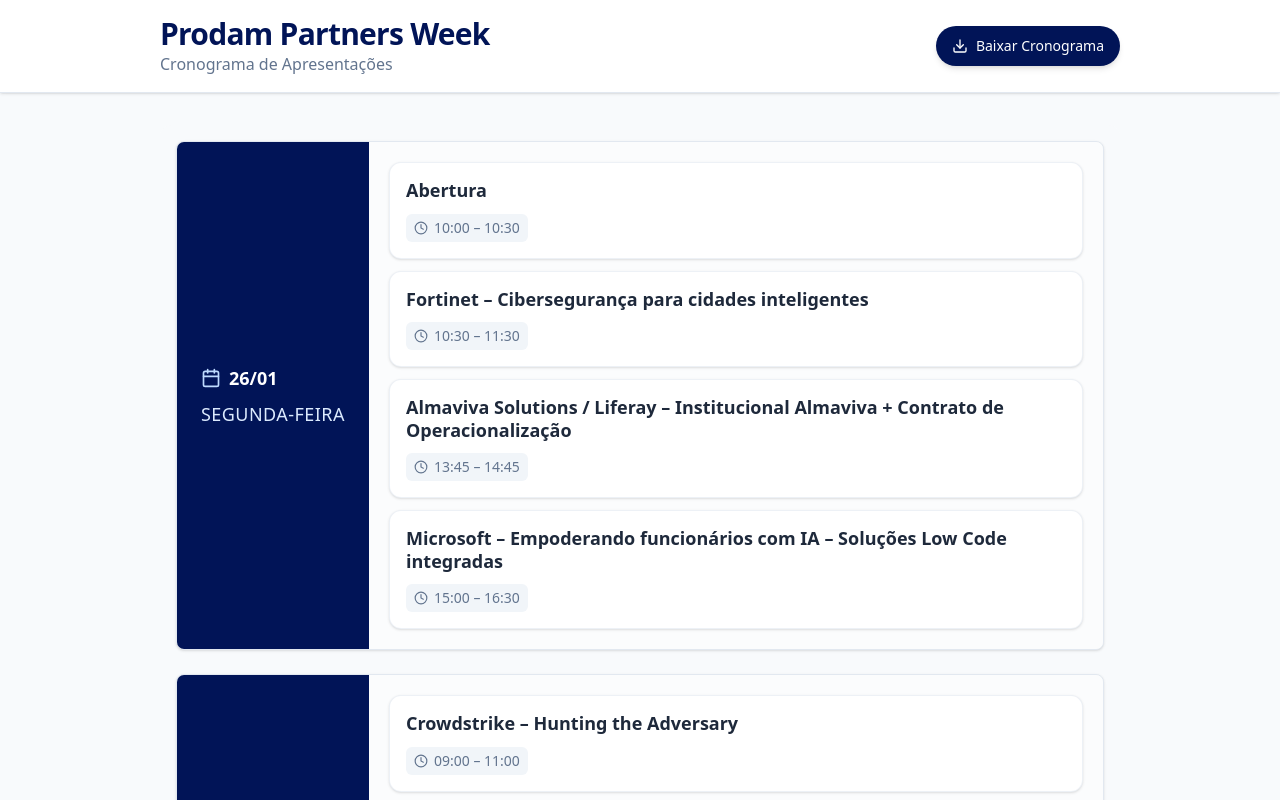
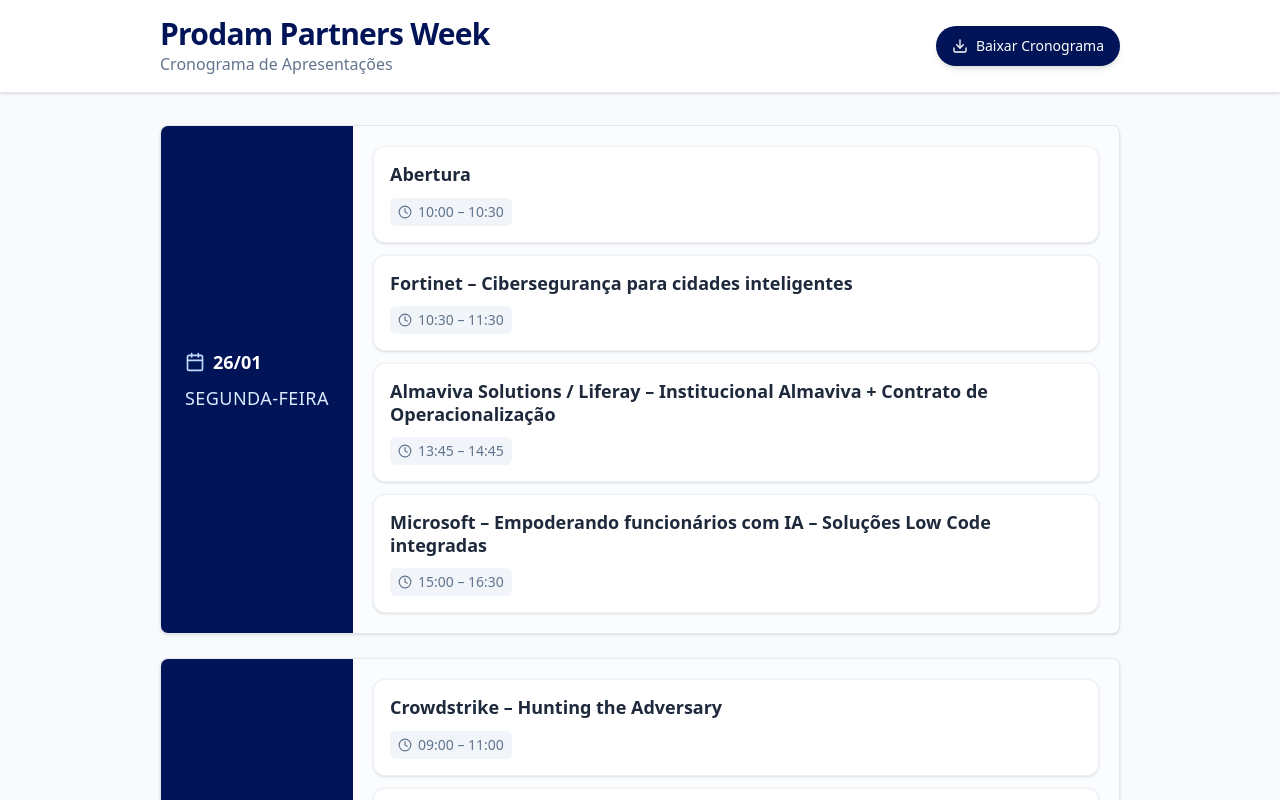
Before and after one commit to cdanii/partner-week, a Next.js app: page / in a window 1280 px wide. Shown: the top 800 px of the page. Built offline with nearby package versions, Linux system fonts and the light colour scheme.

Commit message:
Remove extra padding to perfectly align date list with header

```diff
--- a/src/app/page.tsx
+++ b/src/app/page.tsx
@@ -241,7 +241,7 @@
 
       {/* Scrollable Container */}
       <div className="max-w-5xl mx-auto px-4 sm:px-6 md:px-8 py-8">
-        <div ref={scheduleRef} className="bg-slate-50 p-2 sm:p-4 rounded-xl">
+        <div ref={scheduleRef} className="bg-transparent rounded-xl">
           <div className="space-y-6">
             {schedule.map((day) => (
               <div
```
